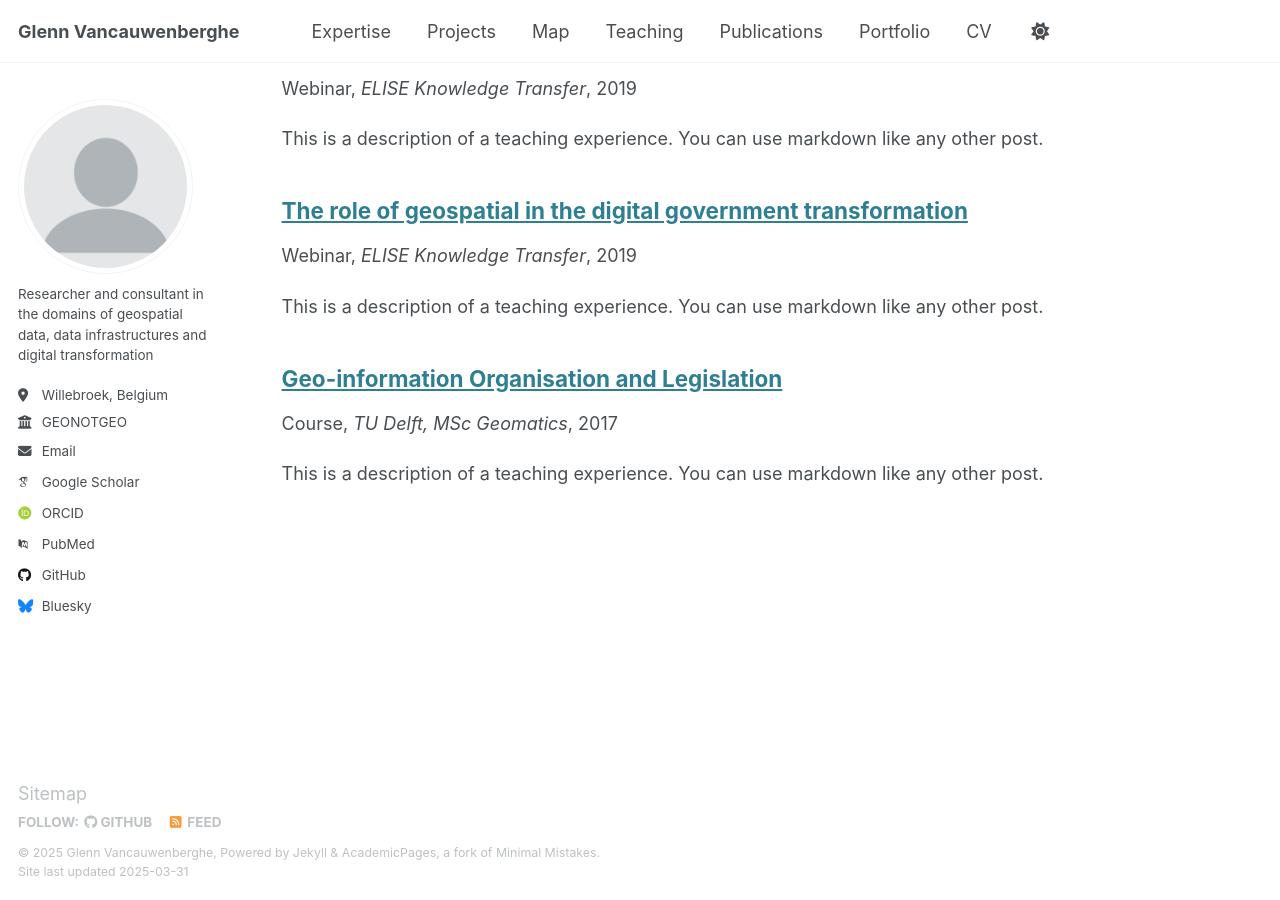
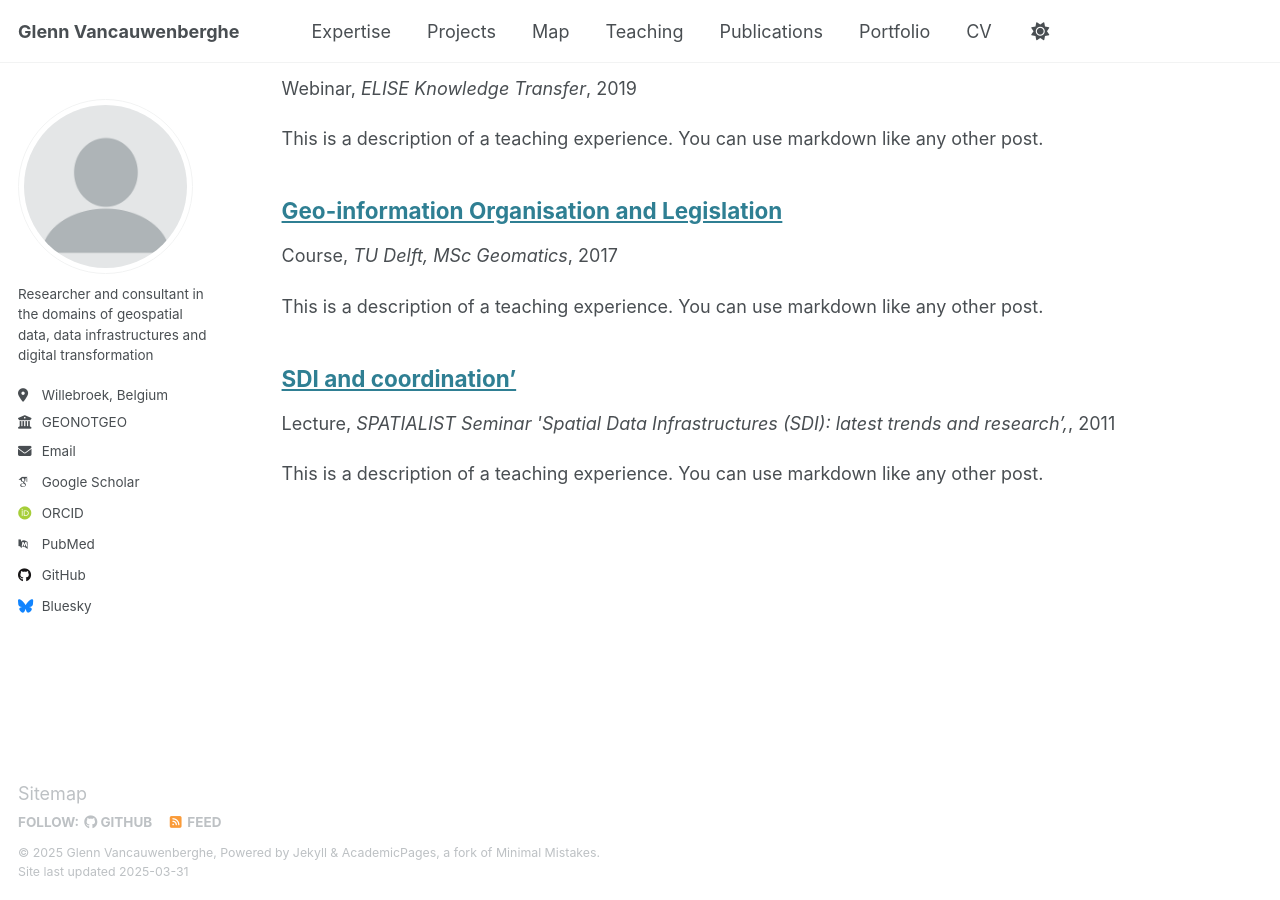
Before and after one commit to GVancauwenberghe/gvancauwenberghe.github.io, a Jekyll site: the page built from _pages/teaching.html, in a window 1280 px wide and 900 px high, scrolled down 2178 px. Built offline with Jekyll 4.4.1, drawn with Linux system fonts in a browser that asks for light colours; some web fonts are replaced; some of the changed text lies outside the part shown.

Commit message:
Update teaching-7.md

```diff
--- a/_teaching/teaching-7.md
+++ b/_teaching/teaching-7.md
@@ -1,11 +1,11 @@
 ---
-title: "Cpurse 7"
+title: "SDI and coordination’"
 collection: teaching
-type: "Keynote presentation"
-permalink: /teaching/teaching-2
-venue: "NSDI Georgia, Stakeholder meeting"
-date: 2024-11-27
-location: "Tblisi, Georgia"
+type: "Lecture"
+permalink: /teaching/teaching-7
+venue: "SPATIALIST Seminar 'Spatial Data Infrastructures (SDI): latest trends and research’,"
+date: 2011-11-07
+location: "Leuven, Belgium"
 ---
 
 This is a description of a teaching experience. You can use markdown like any other post.
```
